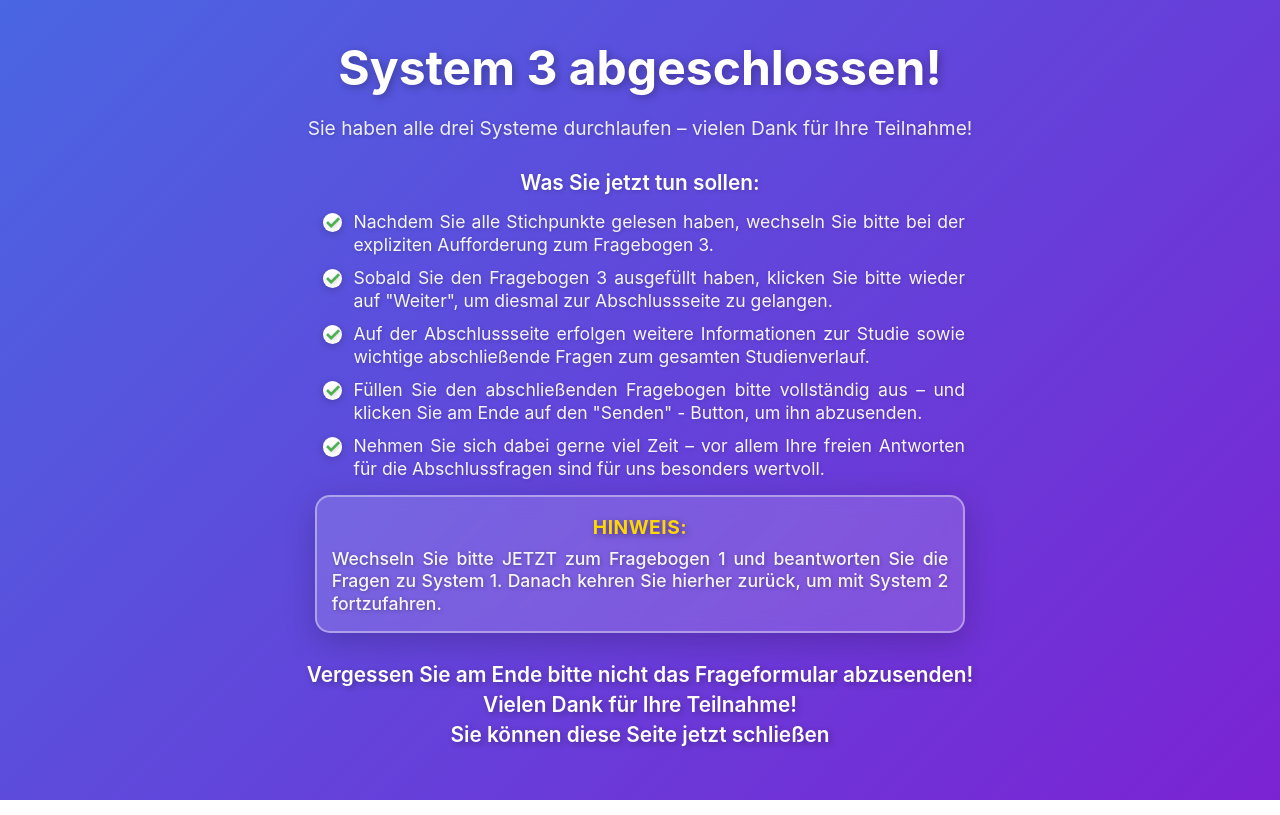
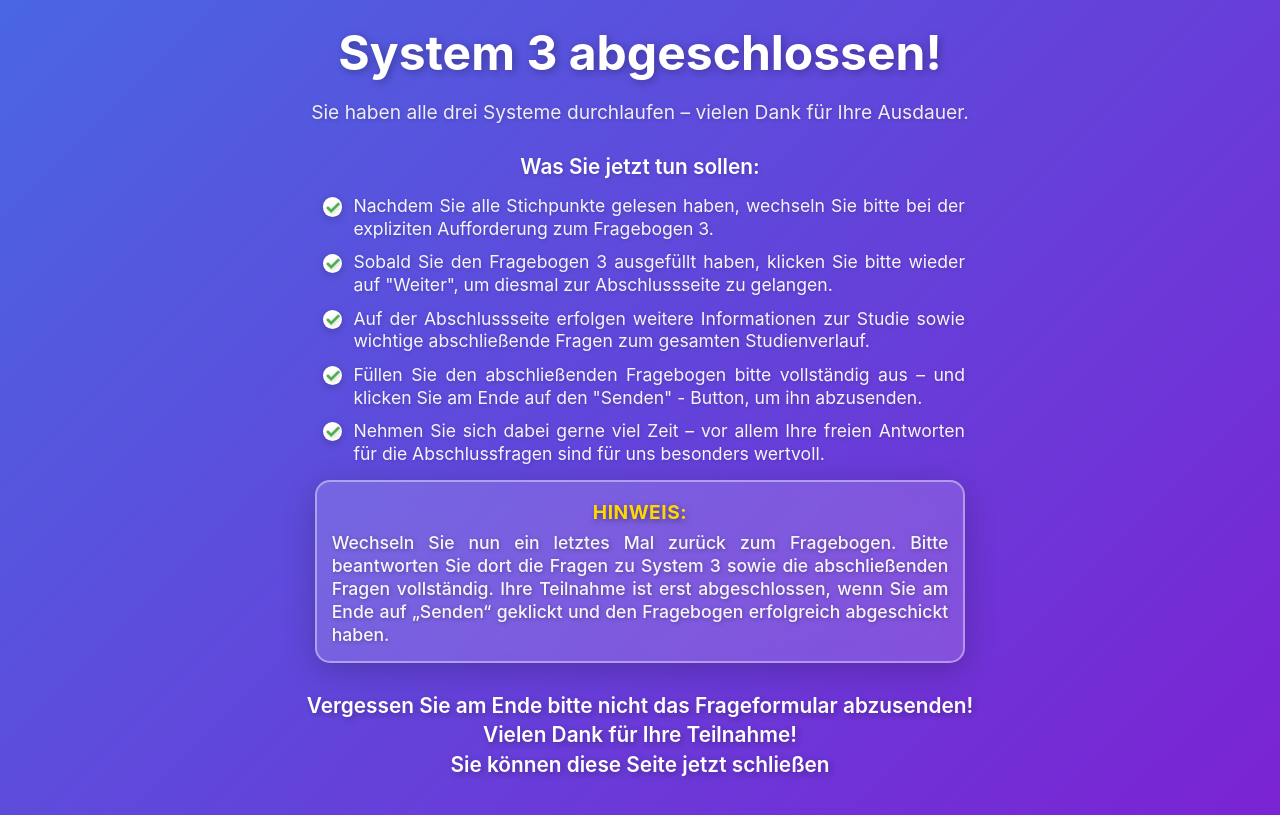
Before and after one commit to CheesoC/Ba-Prototyp_v3, a Vue app: page /level-3-complete in a window 1280 px wide. Built offline with nearby package versions, Linux system fonts and the light colour scheme.

Commit message:
Update completion text und disclaimer in Abschlussseite

```diff
--- a/src/components/Level3Complete.vue
+++ b/src/components/Level3Complete.vue
@@ -16,8 +16,8 @@ const prototypeId = computed(() => {
     <div class="content-container">
       <h1 class="main-title">System 3 abgeschlossen!</h1>
       <p class="description">
-        Sie haben alle drei Systeme durchlaufen – vielen Dank für Ihre Teilnahme!
-            </p>
+        Sie haben alle drei Systeme durchlaufen – vielen Dank für Ihre Ausdauer.
+      </p>
       <div class="todo-section">
         <h2 class="todo-title">Was Sie jetzt tun sollen:</h2>
         <ul class="todo-list">
@@ -31,8 +31,9 @@ const prototypeId = computed(() => {
         <div class="disclaimer">
           <h3 class="disclaimer-title">Hinweis:</h3>
           <p class="disclaimer-text">
-          Wechseln Sie bitte JETZT zum Fragebogen 1 und beantworten Sie die Fragen zu System 1.
-          Danach kehren Sie hierher zurück, um mit System 2 fortzufahren.
+          Wechseln Sie nun ein letztes Mal zurück zum Fragebogen.
+          Bitte beantworten Sie dort die Fragen zu System 3 sowie die abschließenden Fragen vollständig.
+          Ihre Teilnahme ist erst abgeschlossen, wenn Sie am Ende auf „Senden“ geklickt und den Fragebogen erfolgreich abgeschickt haben.
           </p>
         </div>
       </div>
@@ -45,4 +46,5 @@ const prototypeId = computed(() => {
   </div>
 </template>
 
+
 <style scoped></style>
```
